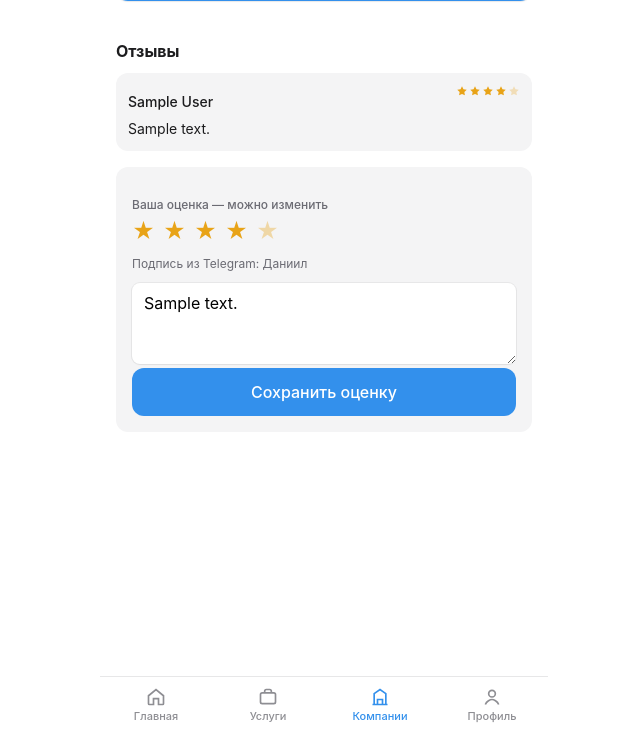
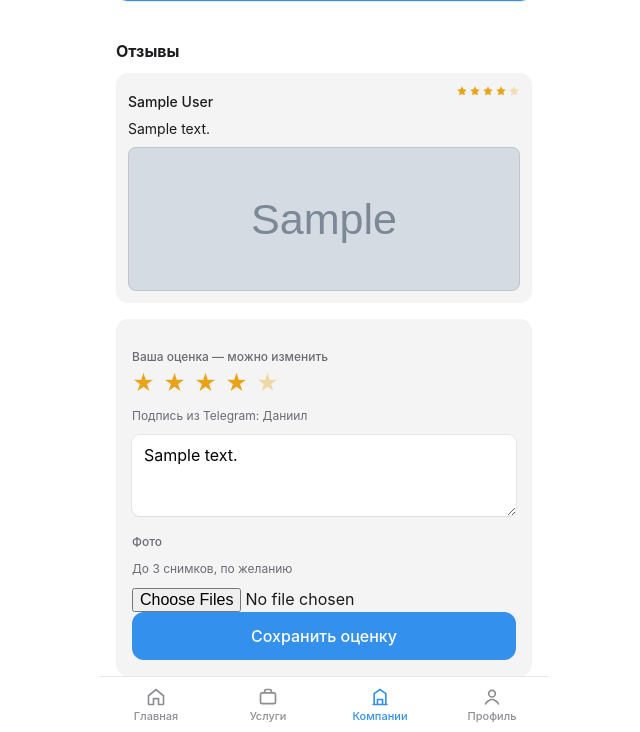
Before and after one commit to MaxMpt/MarketPlace_VB, a Django app: page /companies/1/ in a window 1280 px wide. Shown: the part 755-1487 px from the top of the page, without its empty margins (316-956 px from the left). Run offline with Django 5.2, Linux system fonts and the light colour scheme; tables that the repository leaves empty hold one stand-in row (values such as "Sample post"); grey boxes marked "Sample" are stand-in pictures; some libraries are stand-ins or nearby versions.

Commit message:
Photos in reviews

```diff
--- a/catalog/views.py
+++ b/catalog/views.py
@@ -121,7 +121,7 @@ def company_detail(request, pk):
         Company.objects.alive().select_related("create_user").prefetch_related(_photos()),
         pk=pk,
     )
-    reviews = company.reviews.alive().select_related("create_user")
+    reviews = company.reviews.alive().select_related("create_user").prefetch_related(_photos())
     my_review = reviews.filter(create_user=request.resident).first()
     return render(
         request,
@@ -301,6 +301,7 @@ def add_review(request):
     service_id = request.POST.get("service_id")
     company_id = request.POST.get("company_id")
     user = request.resident
+    files = request.FILES.getlist("photos")[:3]
     if service_id:
         service = get_object_or_404(Service.objects.alive(), pk=service_id)
         review, _ = RatingReview.objects.update_or_create(
@@ -313,11 +314,14 @@ def add_review(request):
                 "review_text": text,
             },
         )
+        if files:
+            Photo.objects.filter(review=review, deleted_at__isnull=True).update(deleted_at=timezone.now())
+            _save_photos(files, review=review)
         service.recalc_rating()
         _notify_review(service.create_user, f"услуге «{service.name}»", user, rating, text)
         return redirect("service_detail", pk=service.pk)
     company = get_object_or_404(Company.objects.alive(), pk=company_id)
-    RatingReview.objects.update_or_create(
+    review, _ = RatingReview.objects.update_or_create(
         company=company,
         create_user=user,
         deleted_at=None,
@@ -327,6 +331,9 @@ def add_review(request):
             "review_text": text,
         },
     )
+    if files:
+        Photo.objects.filter(review=review, deleted_at__isnull=True).update(deleted_at=timezone.now())
+        _save_photos(files, review=review)
     company.recalc_rating()
     _notify_review(company.create_user, f"компании «{company.name}»", user, rating, text)
     return redirect("company_detail", pk=company.pk)
@@ -345,11 +352,11 @@ def _notify_review(owner, target, reviewer, rating, text):
     )
 
 
-def _save_photos(files, service=None, company=None):
+def _save_photos(files, service=None, company=None, review=None):
     for index, uploaded in enumerate(files):
         if not getattr(uploaded, "content_type", "").startswith("image/"):
             continue
-        photo = Photo(service=service, company=company, sort_order=index)
+        photo = Photo(service=service, company=company, review=review, sort_order=index)
         content = save_resized_image(uploaded, uploaded.name)
         photo.image.save(content.name, content, save=True)
 
--- a/templates/catalog/company_detail.html
+++ b/templates/catalog/company_detail.html
@@ -38,6 +38,9 @@
           {% stars r.rating 12 %}
         </div>
         {% if r.review_text %}<p>{{ r.review_text }}</p>{% endif %}
+        {% with photo=r.photos.all.0 %}
+          {% if photo %}<img class="review-photo" src="{{ photo.src }}" alt="">{% endif %}
+        {% endwith %}
         {% if is_admin %}
           <form method="post" action="{% url 'delete_review' %}">
             {% csrf_token %}
@@ -48,7 +51,7 @@
       </article>
     {% endfor %}
   </div>
-  <form class="review-form" method="post" action="{% url 'add_review' %}">
+  <form class="review-form" method="post" action="{% url 'add_review' %}" enctype="multipart/form-data">
     {% csrf_token %}
     <input type="hidden" name="company_id" value="{{ company.pk }}">
     <p class="label">{% if my_review %}Ваша оценка — можно изменить{% else %}Ваша оценка{% endif %}</p>
@@ -59,6 +62,9 @@
     </div>
     <p class="muted tiny">Подпись из Telegram: {{ resident.display_name }}</p>
     <textarea name="text" rows="3" maxlength="800" placeholder="Коротко, по делу">{{ my_review.review_text }}</textarea>
+    <p class="label">Фото</p>
+    <p class="muted tiny">До 3 снимков, по желанию</p>
+    <input type="file" name="photos" accept="image/*" multiple>
     <button class="btn" type="submit">{% if my_review %}Сохранить оценку{% else %}Опубликовать{% endif %}</button>
   </form>
 </section>
--- a/templates/catalog/service_detail.html
+++ b/templates/catalog/service_detail.html
@@ -49,7 +49,7 @@
       <p class="muted">Пока никто не написал.</p>
     {% endfor %}
   </div>
-  <form class="review-form" method="post" action="{% url 'add_review' %}">
+  <form class="review-form" method="post" action="{% url 'add_review' %}" enctype="multipart/form-data">
     {% csrf_token %}
     <input type="hidden" name="service_id" value="{{ service.pk }}">
     <p class="label">{% if my_review %}Ваша оценка — можно изменить{% else %}Ваша оценка{% endif %}</p>
@@ -60,6 +60,9 @@
     </div>
     <p class="muted tiny">Подпись из Telegram: {{ resident.display_name }}</p>
     <textarea name="text" rows="3" maxlength="800" placeholder="Коротко, по делу">{{ my_review.review_text }}</textarea>
+    <p class="label">Фото</p>
+    <p class="muted tiny">До 3 снимков, по желанию</p>
+    <input type="file" name="photos" accept="image/*" multiple>
     <button class="btn" type="submit">{% if my_review %}Сохранить оценку{% else %}Опубликовать{% endif %}</button>
   </form>
 </section>
```
